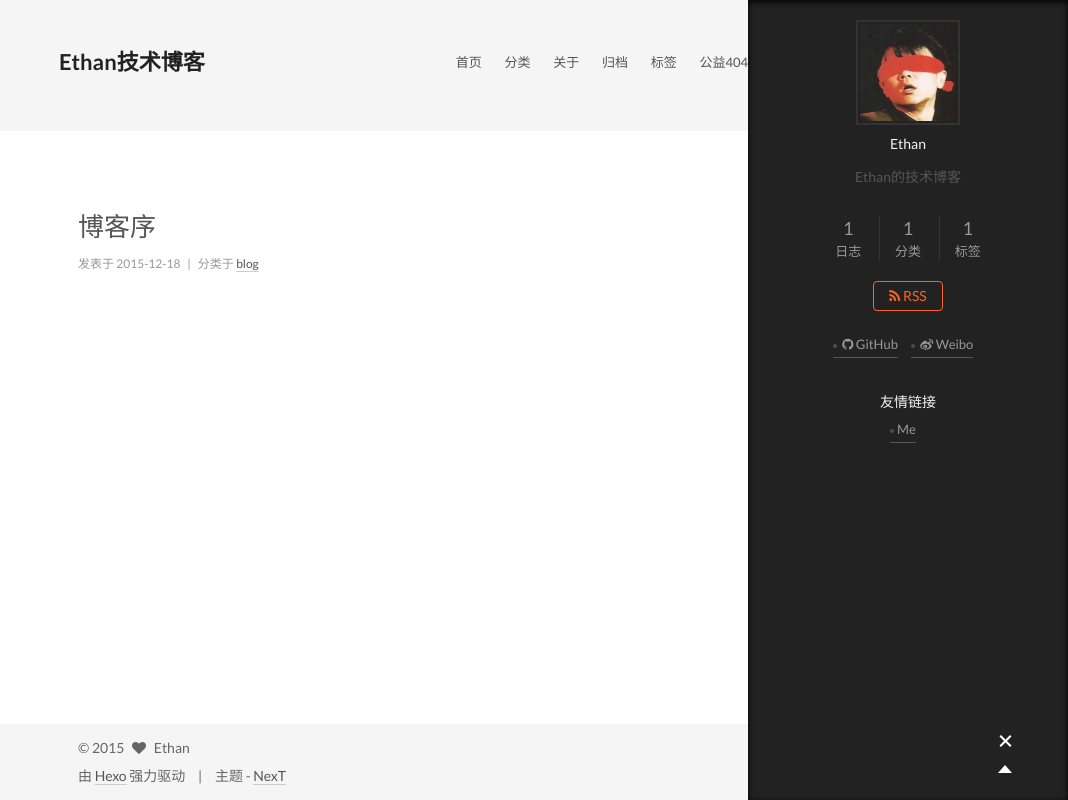
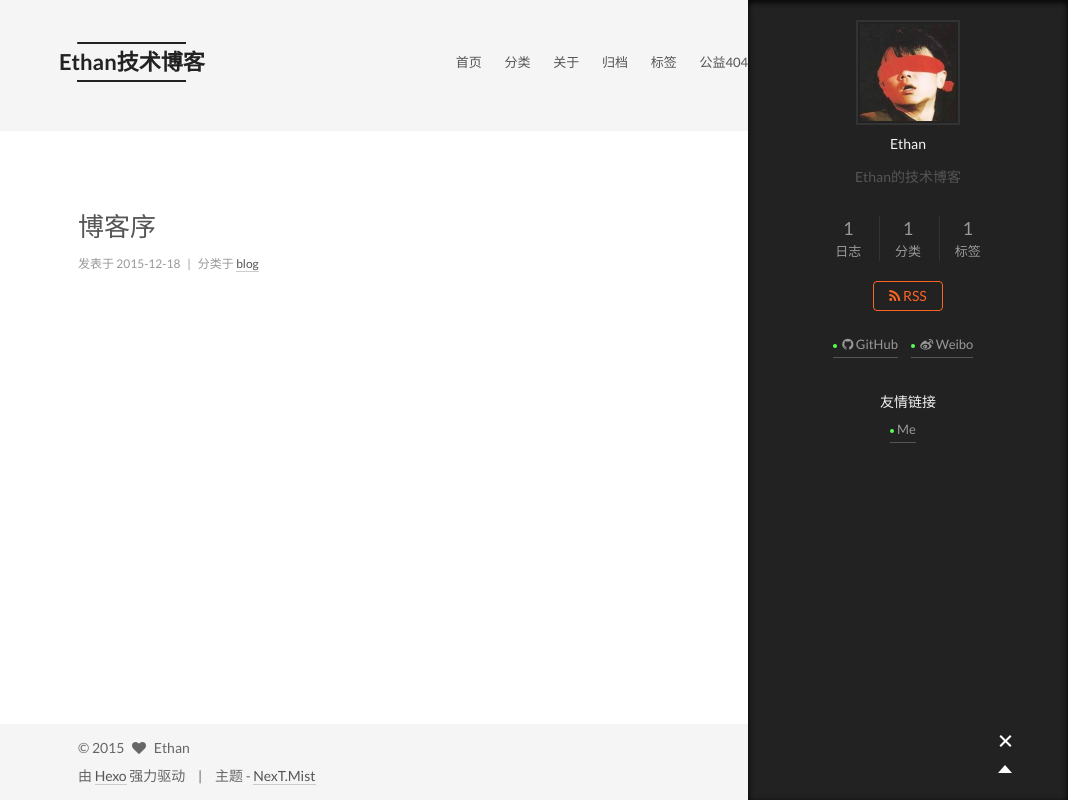
Before and after one commit to ethantech/ethantech.github.io, a plain HTML site: page index.html in a window 1280 px wide. Both pictures are taken after a click on the element 1217 px from the left and 742 px from the top of the page. Shown: the whole page, without its empty margins (212-1280 px from the left). Drawn offline with Linux system fonts and the light colour scheme.

Commit message:
Site updated: 2015-12-19 15:43:27

```diff
--- a/css/main.css
+++ b/css/main.css
@@ -965,7 +965,7 @@ body {
   width: 4px;
   height: 4px;
   border-radius: 50%;
-  background: #554d3b;
+  background: #58ff52;
 }
 .sidebar-nav {
   margin: 0 0 20px;
--- a/index.html
+++ b/index.html
@@ -67,7 +67,7 @@
 
 <script type="text/javascript" id="hexo.configuration">
   var CONFIG = {
-    scheme: '',
+    scheme: 'Mist',
     sidebar: 'always',
     motion: true
   };
@@ -453,7 +453,7 @@
 <div class="theme-info">
   主题 -
   <a class="theme-link" href="https://github.com/iissnan/hexo-theme-next">
-    NexT
+    NexT.Mist
   </a>
 </div>
 
```
Also changed, not shown: 2015/12/18/first/index.html (+2 -2 lines), README.html (+2 -2 lines), about/index.html (+2 -2 lines), archives/2015/12/index.html (+2 -2 lines), archives/2015/index.html (+2 -2 lines), archives/index.html (+2 -2 lines), categories/blog/index.html (+2 -2 lines), categories/index.html (+2 -2 lines), tags/index.html (+2 -2 lines), tags/博客，文章/index.html (+2 -2 lines).
